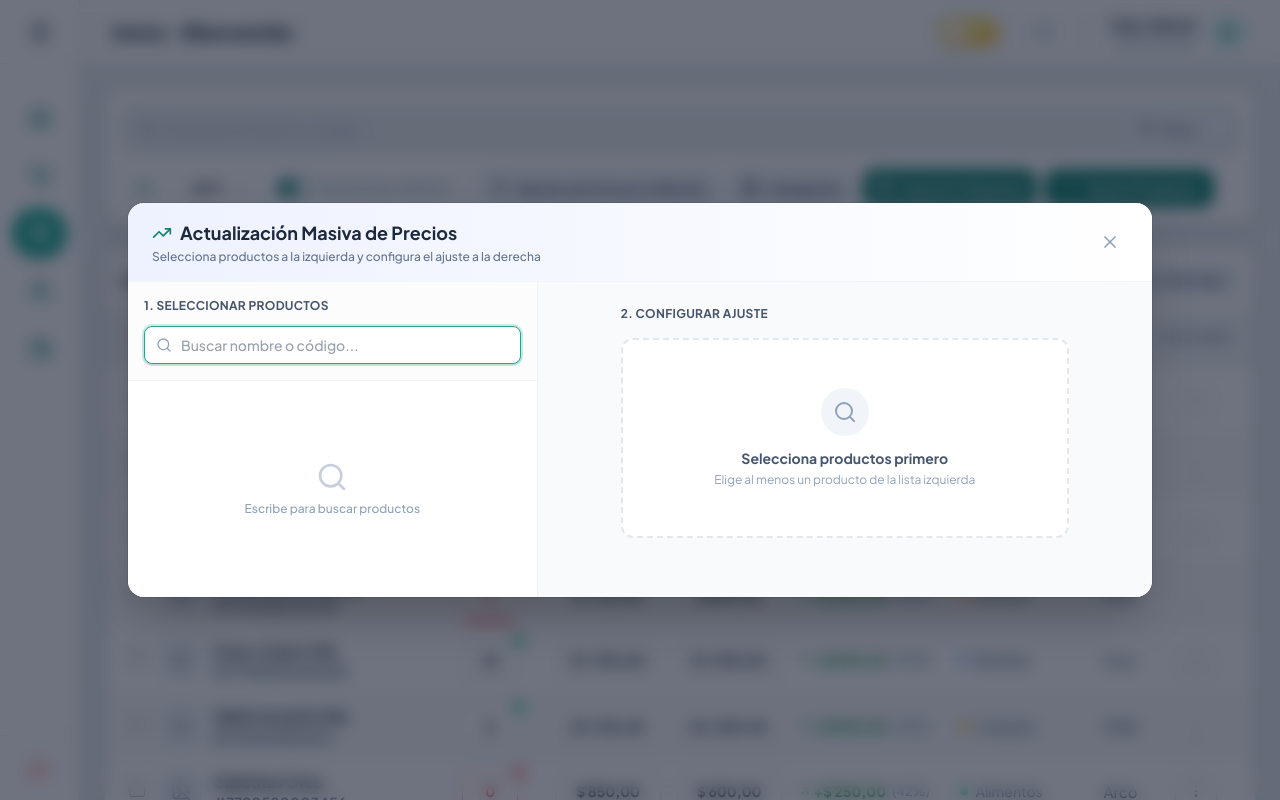
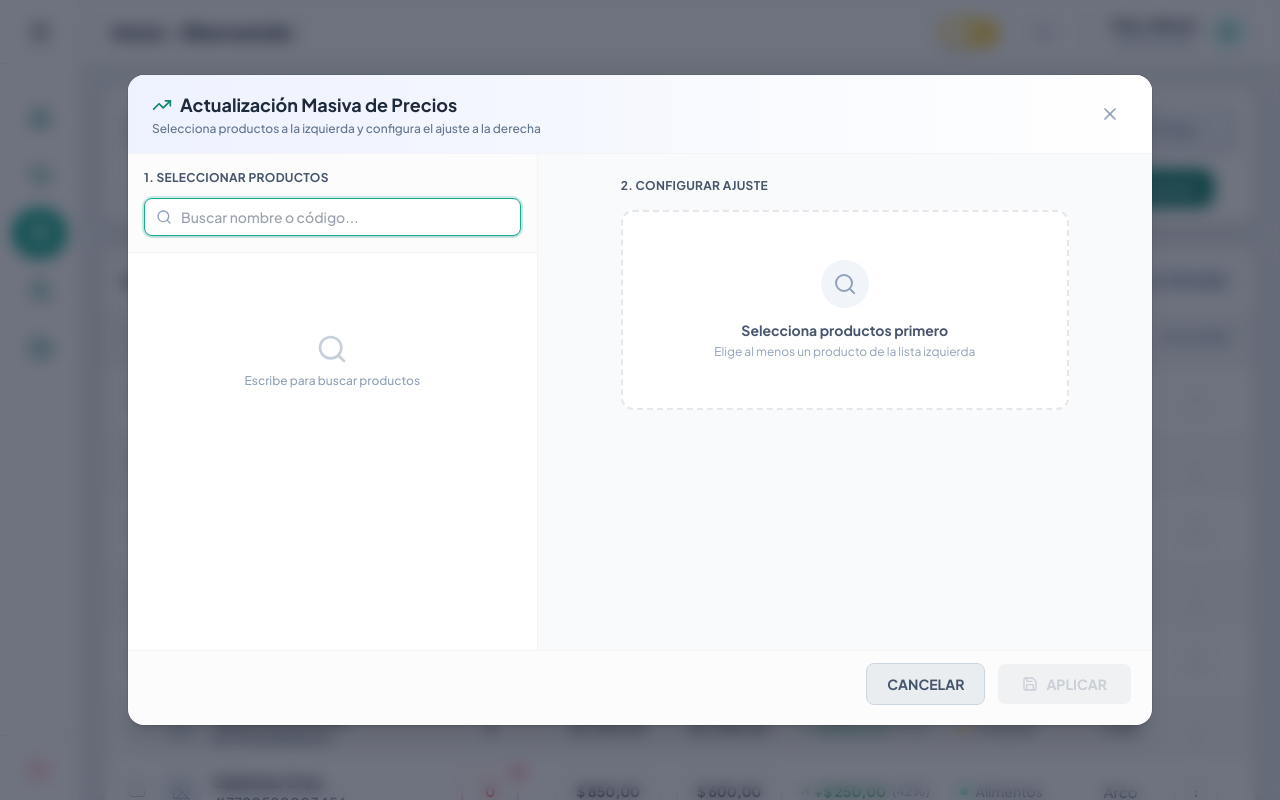
Before and after one commit to nahueldevup/sistema-de-ventas-pipos-fronted, a React (Vite) app: page /productos in a window 1280 px wide. Both pictures are taken after a click on the button "Ajustar precios por inflación". Built offline with nearby package versions, Linux system fonts and the light colour scheme.

Commit message:
refactor: actualizar el diseño de ModalActualizarPrecios y estandarizar los botones del pie de página para mayor coherencia.

```diff
--- a/src/features/productos/components/ModalActualizarPrecios.tsx
+++ b/src/features/productos/components/ModalActualizarPrecios.tsx
@@ -132,11 +132,12 @@ export default function ModalActualizarPrecios({
   return (
     <Dialog open={isOpen} onOpenChange={(open) => !open && onClose()}>
       <DialogContent
-        className="max-w-[calc(100%-2rem)] sm:max-w-5xl p-0 gap-0 overflow-hidden bg-white dark:bg-dark-card border-none shadow-2xl rounded-2xl flex flex-col max-h-[90vh]"
+        className="max-w-[calc(100%-2rem)] sm:max-w-5xl p-0 gap-0 overflow-hidden bg-white dark:bg-dark-card border-none shadow-xl rounded-2xl"
         showCloseButton={false}
       >
         <DialogTitle className="sr-only">Actualizar Precios Masivos</DialogTitle>
 
+        <div className="flex flex-col w-full h-[650px] max-h-[85vh]">
         {/* Overlay de Confirmación */}
         {mostrarConfirmacion && (
           <div className="absolute inset-0 z-50 bg-slate-900/50 backdrop-blur-sm flex items-center justify-center p-4 animate-in fade-in duration-200">
@@ -182,20 +183,21 @@ export default function ModalActualizarPrecios({
                 </div>
               </div>
 
-              <div className="p-4 border-t border-gray-100 dark:border-dark-border bg-gray-50 dark:bg-dark-elevated/50 flex gap-3">
-                <button
+              <div className="p-4 border-t border-gray-100 dark:border-dark-border bg-gray-50/50 dark:bg-dark-elevated/50 flex justify-end gap-3 mt-auto">
+                <Button
+                  variant="outline"
                   onClick={() => setMostrarConfirmacion(false)}
-                  className="flex-1 px-4 py-2.5 border border-gray-200 dark:border-dark-border rounded-xl text-sm font-bold text-slate-600 dark:text-slate-300 hover:bg-white dark:hover:bg-dark-card transition-colors"
+                  className="px-5 py-2.5 h-auto text-sm font-bold text-slate-600 dark:text-slate-300 border-slate-300 dark:border-slate-600 hover:bg-slate-50 dark:hover:bg-dark-elevated cursor-pointer"
                 >
-                  Revisar
-                </button>
-                <button
+                  REVISAR
+                </Button>
+                <Button
                   onClick={ejecutarActualizacion}
-                  className="flex-1 px-4 py-2.5 bg-brand-600 hover:bg-brand-700 text-white rounded-xl text-sm font-bold shadow-md transition-all active:scale-95 flex items-center justify-center gap-2"
+                  className="px-6 py-2.5 h-auto bg-brand-600 hover:bg-brand-700 text-white rounded-xl text-sm font-bold shadow-md cursor-pointer transition-all active:scale-95 flex items-center justify-center gap-2"
                 >
                   <Check className="w-4 h-4" />
-                  Confirmar Cambios
-                </button>
+                  CONFIRMAR CAMBIOS
+                </Button>
               </div>
             </div>
           </div>
@@ -412,26 +414,6 @@ export default function ModalActualizarPrecios({
                         />
                       </div>
                     </div>
-
-                    {/* Preview Resumen */}
-                    {valorAjuste && (
-                      <div className="pt-4 border-t border-gray-100 dark:border-dark-border">
-                        <div className="bg-slate-50 dark:bg-slate-800/50 rounded-lg p-3 mb-4">
-                          <p className="text-[10px] text-slate-500 dark:text-slate-400 font-bold uppercase mb-1">Impacto Total Estimado</p>
-                          <p className={`text-xl font-black ${totalDiferencia >= 0 ? 'text-emerald-600' : 'text-rose-600'}`}>
-                            {totalDiferencia >= 0 ? '+' : ''}{formatearMoneda(totalDiferencia)}
-                          </p>
-                        </div>
-
-                        <Button
-                          onClick={handleConfirmarInicio}
-                          className="w-full bg-brand-600 hover:bg-brand-700 text-white py-3 rounded-xl font-bold shadow-lg hover:shadow-xl hover:-translate-y-0.5 transition-all"
-                        >
-                          <Save className="w-4 h-4 mr-2" />
-                          Aplicar a {seleccionados.size} productos
-                        </Button>
-                      </div>
-                    )}
                   </div>
                 )}
               </div>
@@ -439,12 +421,29 @@ export default function ModalActualizarPrecios({
           </div>
         </div>
 
-        {/* Footer Simple (Solo móvil si fuera necesario, pero en desktop está integrado) */}
-        <div className="md:hidden p-4 border-t border-gray-100 dark:border-dark-border bg-gray-50 dark:bg-dark-elevated/50 text-center">
-           <p className="text-xs text-slate-400 dark:text-slate-500">
-             Gira el dispositivo para ver el panel de configuración.
-           </p>
+        {/* ── Footer Estándar ─────────────────────────────────── */}
+        <div className="p-5 pt-3 border-t border-gray-100 dark:border-dark-border bg-gray-50/50 dark:bg-dark-elevated/50 flex justify-end gap-3 mt-auto">
+          <Button
+            variant="outline"
+            onClick={onClose}
+            className="px-5 py-2.5 h-auto text-sm font-bold text-slate-600 dark:text-slate-300 border-slate-300 dark:border-slate-600 hover:bg-slate-50 dark:hover:bg-dark-elevated cursor-pointer"
+          >
+            CANCELAR
+          </Button>
+          <Button
+            onClick={handleConfirmarInicio}
+            disabled={seleccionados.size === 0 || !valorAjuste}
+            className={`px-6 py-2.5 h-auto text-sm font-bold flex items-center gap-2 ${
+              seleccionados.size > 0 && valorAjuste
+                ? "bg-brand-600 hover:bg-brand-700 text-white cursor-pointer active:scale-95 shadow-md"
+                : "bg-gray-200 dark:bg-dark-elevated text-gray-400 dark:text-slate-500 cursor-not-allowed"
+            }`}
+          >
+            <Save className="w-4 h-4" />
+            APLICAR
+          </Button>
         </div>
+      </div>
       </DialogContent>
     </Dialog>
   );
```
